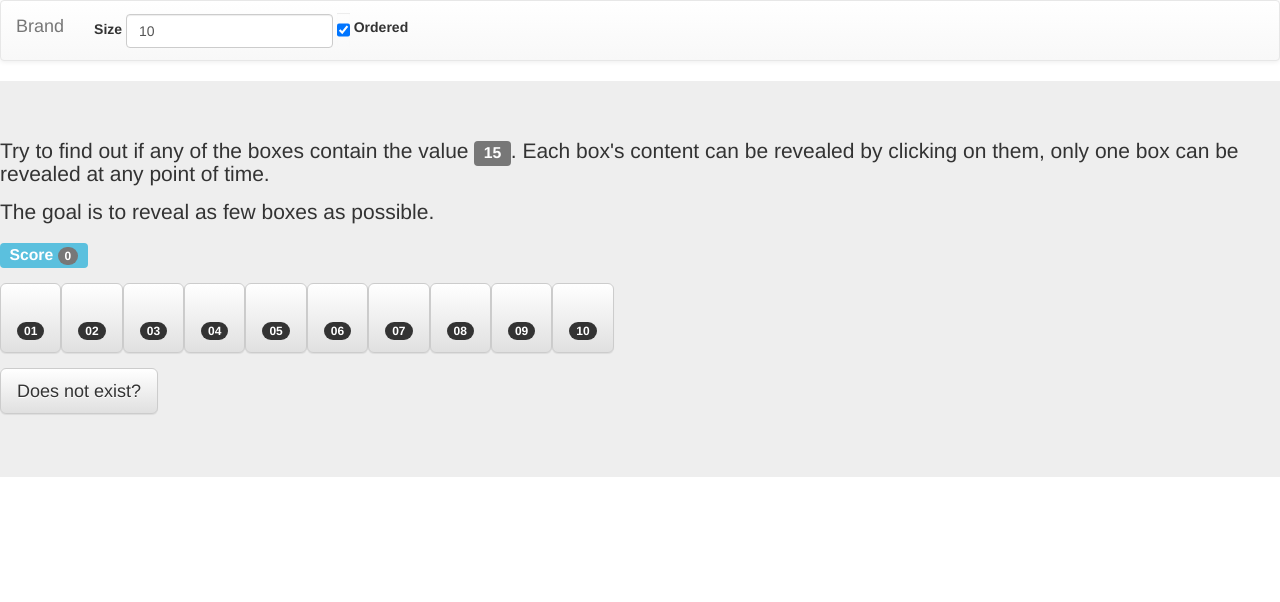
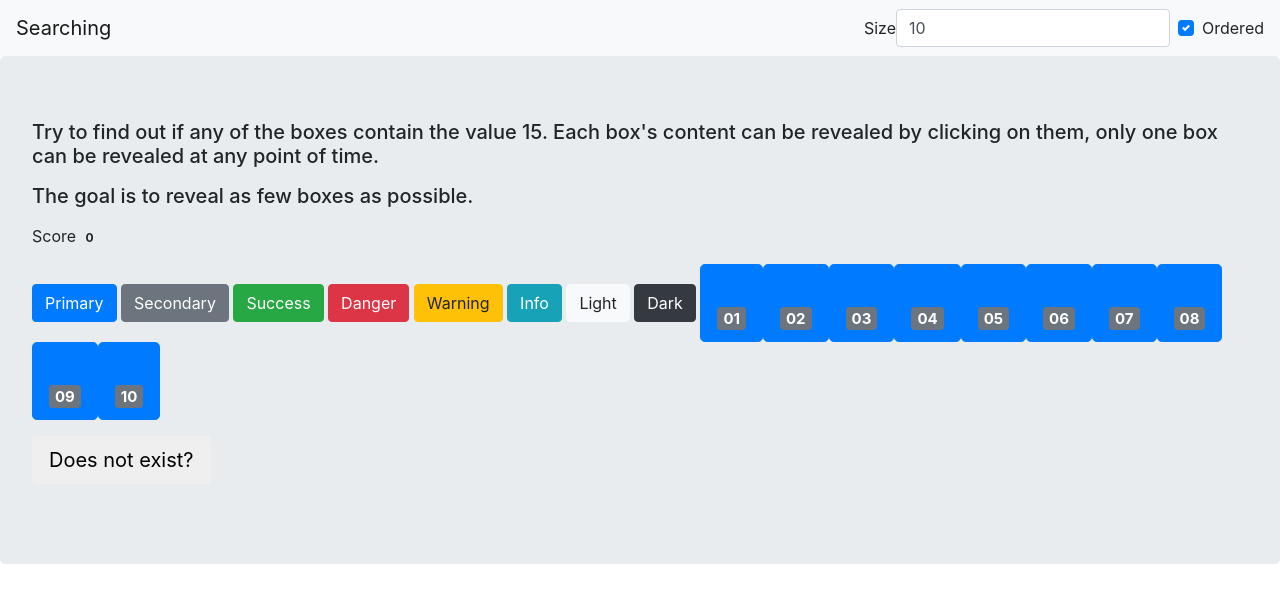
Before and after one commit to truongan/searching-minigame, a plain HTML site: page index.html in a window 1280 px wide. Drawn offline with nearby package versions, Linux system fonts and the light colour scheme.

Commit message:
update to bs4

```diff
--- a/game.js
+++ b/game.js
@@ -12,7 +12,7 @@ function new_game(){
 	var size = $("#size").val();
 	var x = 0;
 	var increase_factor = Math.floor( Math.random() * 4+1);
-	$("#placeholder_for_buttons").html("");
+	//$("#placeholder_for_buttons").html("");
 	$("#x_value").html(String(Math.floor( Math.random() * increase_factor * size)));
 	var exist = false;
 	for (var i = 1; i <= size; i++) {
@@ -20,7 +20,13 @@ function new_game(){
 		else x = Math.floor( Math.random() * increase_factor * size);
 		if (x == $("#x_value").text()) exist = true;
 		$("#placeholder_for_buttons").append(
-			'<button type="button" data-value="' + x + '" class="btn btn-default btn-lg buttonbox"><br/><span class="badge">' + fix_width(i, increase_factor * size) +'</span>'
+			'<button type="button" data-value="'
+				+ x
+				+ '" class="btn btn-primary btn-lg buttonbox">'
+				+'<br/><span class="badge badge-secondary">'
+				+ fix_width(i, increase_factor * size)
+				+'</span>'
+				+'</button>'
 		);
 	}
 
@@ -38,11 +44,11 @@ function new_game(){
 		$("#score").text( parseInt($("#score").text()) + 1);
 		var a = $("button.active");
 		console.log(a);
-		$("button > span.label").remove();
+		$("button > span.badge-pill").remove();
 		a.removeClass('active');
 		console.log(a);
 		$(this).addClass('active');
-		$(this).prepend('<span class="label label-danger">' +  $(this).data('value') + '</span>' );
+		$(this).prepend('<span class="badge badge-pill badge-danger">' +  $(this).data('value') + '</span>' );
 	});
 }
 $(document).ready(function(){
--- a/index.html
+++ b/index.html
@@ -26,11 +26,7 @@
     <title>Searching minigame</title>
 
     <!-- Bootstrap -->
-<!-- Latest compiled and minified CSS -->
-<link rel="stylesheet" href="https://maxcdn.bootstrapcdn.com/bootstrap/3.3.7/css/bootstrap.min.css" integrity="sha384-BVYiiSIFeK1dGmJRAkycuHAHRg32OmUcww7on3RYdg4Va+PmSTsz/K68vbdEjh4u" crossorigin="anonymous">
-
-<!-- Optional theme -->
-<link rel="stylesheet" href="https://maxcdn.bootstrapcdn.com/bootstrap/3.3.7/css/bootstrap-theme.min.css" integrity="sha384-rHyoN1iRsVXV4nD0JutlnGaslCJuC7uwjduW9SVrLvRYooPp2bWYgmgJQIXwl/Sp" crossorigin="anonymous">
+<link rel="stylesheet" href="https://maxcdn.bootstrapcdn.com/bootstrap/4.0.0/css/bootstrap.min.css" integrity="sha384-Gn5384xqQ1aoWXA+058RXPxPg6fy4IWvTNh0E263XmFcJlSAwiGgFAW/dAiS6JXm" crossorigin="anonymous">
 
 
     <!-- HTML5 shim and Respond.js for IE8 support of HTML5 elements and media queries -->
@@ -42,42 +38,32 @@
   </head>
 
 <body>
-<!-- jQuery (necessary for Bootstrap's JavaScript plugins) -->
-<script src="https://ajax.googleapis.com/ajax/libs/jquery/1.12.4/jquery.min.js"></script>
-<!-- Latest compiled and minified JavaScript -->
-<script src="https://maxcdn.bootstrapcdn.com/bootstrap/3.3.7/js/bootstrap.min.js" integrity="sha384-Tc5IQib027qvyjSMfHjOMaLkfuWVxZxUPnCJA7l2mCWNIpG9mGCD8wGNIcPD7Txa" crossorigin="anonymous"></script>
 
-<script type="text/javascript" src="game.js"></script>
-<nav class="navbar navbar-default">
-	<div class="container-fluid">
+
+<nav class="navbar navbar-expand navbar-light bg-light justify-content-between">
 	<!-- Brand and toggle get grouped for better mobile display -->
-		<div class="navbar-header">
-			<button type="button" class="navbar-toggle collapsed" data-toggle="collapse" data-target="#bs-example-navbar-collapse-1" aria-expanded="false">
-				<span class="sr-only">Toggle navigation</span>
-				<span class="icon-bar"></span>
-				<span class="icon-bar"></span>
-				<span class="icon-bar"></span>
+    <a class="navbar-brand mr-auto" href="#">Searching</a>
+  <button class="navbar-toggler" type="button" data-toggle="collapse" data-target="#navbarSupportedContent" aria-controls="navbarSupportedContent" aria-expanded="false" aria-label="Toggle navigation">
+    <span class="navbar-toggler-icon"></span>
   </button>
-			<a class="navbar-brand" href="#">Brand</a>
-		</div>
+
 
 	<!-- Collect the nav links, forms, and other content for toggling -->
-		<div class="collapse navbar-collapse" id="bs-example-navbar-collapse-1">
-
-			<form class="navbar-form navbar-left">
+	<div class="collapse navbar-collapse " id="navbarSupportedContent">
+		<form class="ml-auto form-inline">
 			<div class="form-group">
 				<label>Size</label>
-					<input id="size" type="number" class="form-control" placeholder="Size" value="10">
+				<input id="size" type="number" class="form-control mr-sm-2" placeholder="Size" value="10">
 			</div>
-				<div class="form-group">
-					<label><input id="ordered" type="checkbox" class="form-control" checked="checked"> Ordered</label>
-
+			<div class="custom-control custom-checkbox">
+				<input type="checkbox" class="custom-control-input" id="ordered" checked="checked">
+                <label class="custom-control-label" for="ordered">Ordered</label>
 			</div>
 		</form>
 
 
-		</div><!-- /.navbar-collapse -->
-	</div><!-- /.container-fluid -->
+	</div>
+
 </nav>
 
 <div class="modal fade" tabindex="-1" role="dialog">
@@ -112,7 +98,18 @@
 </p-->
 
 <p>
-    <div id="placeholder_for_buttons"></div>
+    <div id="placeholder_for_buttons">
+<button type="button" class="btn btn-primary">Primary</button>
+<button type="button" class="btn btn-secondary">Secondary</button>
+<button type="button" class="btn btn-success">Success</button>
+<button type="button" class="btn btn-danger">Danger</button>
+<button type="button" class="btn btn-warning">Warning</button>
+<button type="button" class="btn btn-info">Info</button>
+<button type="button" class="btn btn-light">Light</button>
+<button type="button" class="btn btn-dark">Dark</button>
+
+
+    </div>
 </p>
 <p>
     <button id="not_exist" type="button" class="btn btn-default btn-lg">
@@ -122,5 +119,10 @@
 </div>
 
 </body>
+<script src="https://code.jquery.com/jquery-3.2.1.slim.min.js" integrity="sha384-KJ3o2DKtIkvYIK3UENzmM7KCkRr/rE9/Qpg6aAZGJwFDMVNA/GpGFF93hXpG5KkN" crossorigin="anonymous"></script>
+<script src="https://cdnjs.cloudflare.com/ajax/libs/popper.js/1.12.9/umd/popper.min.js" integrity="sha384-ApNbgh9B+Y1QKtv3Rn7W3mgPxhU9K/ScQsAP7hUibX39j7fakFPskvXusvfa0b4Q" crossorigin="anonymous"></script>
 
+<script src="https://maxcdn.bootstrapcdn.com/bootstrap/4.0.0/js/bootstrap.min.js" integrity="sha384-JZR6Spejh4U02d8jOt6vLEHfe/JQGiRRSQQxSfFWpi1MquVdAyjUar5+76PVCmYl" crossorigin="anonymous"></script>
+
+<script type="text/javascript" src="game.js"></script>
 </html>
```
Lines whose indentation alone changed are shown as unchanged.
